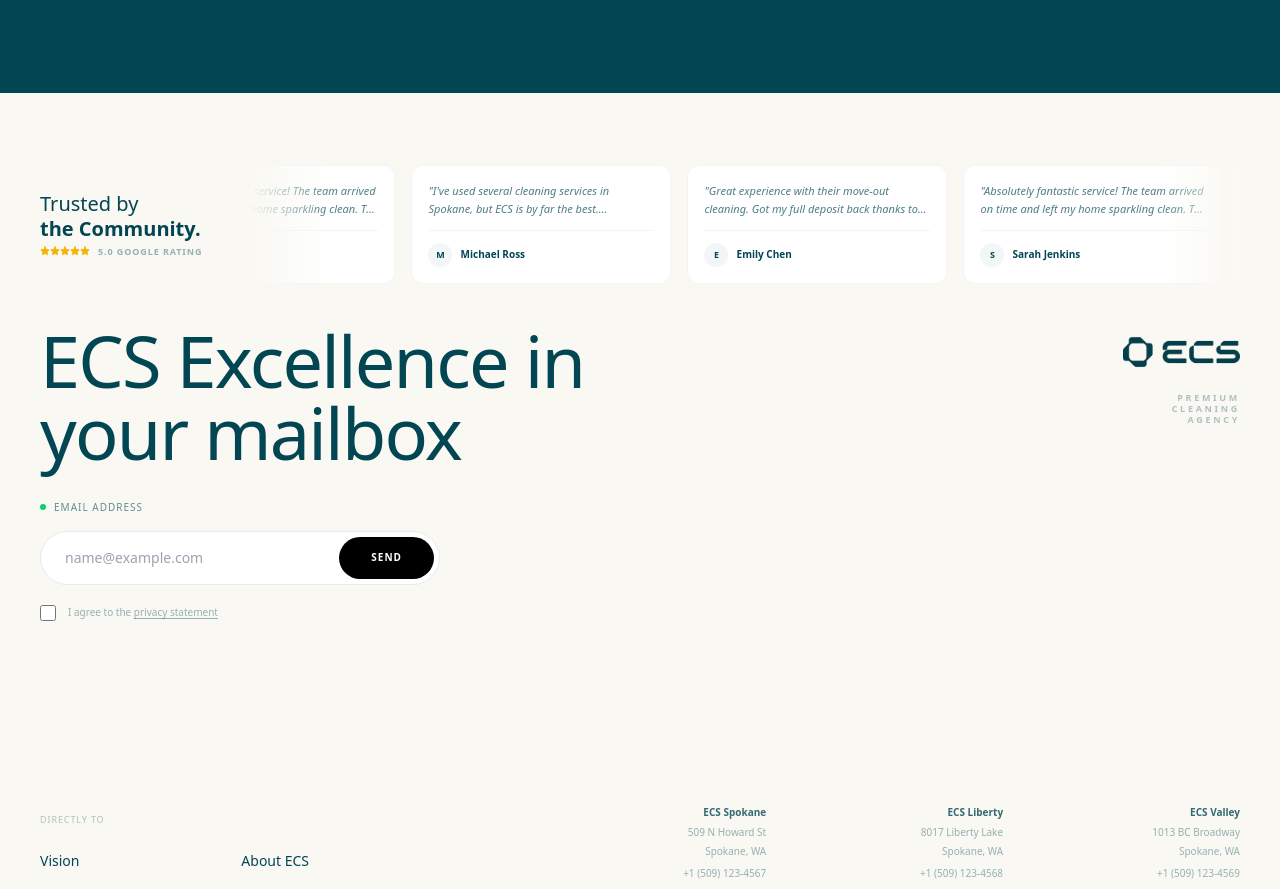
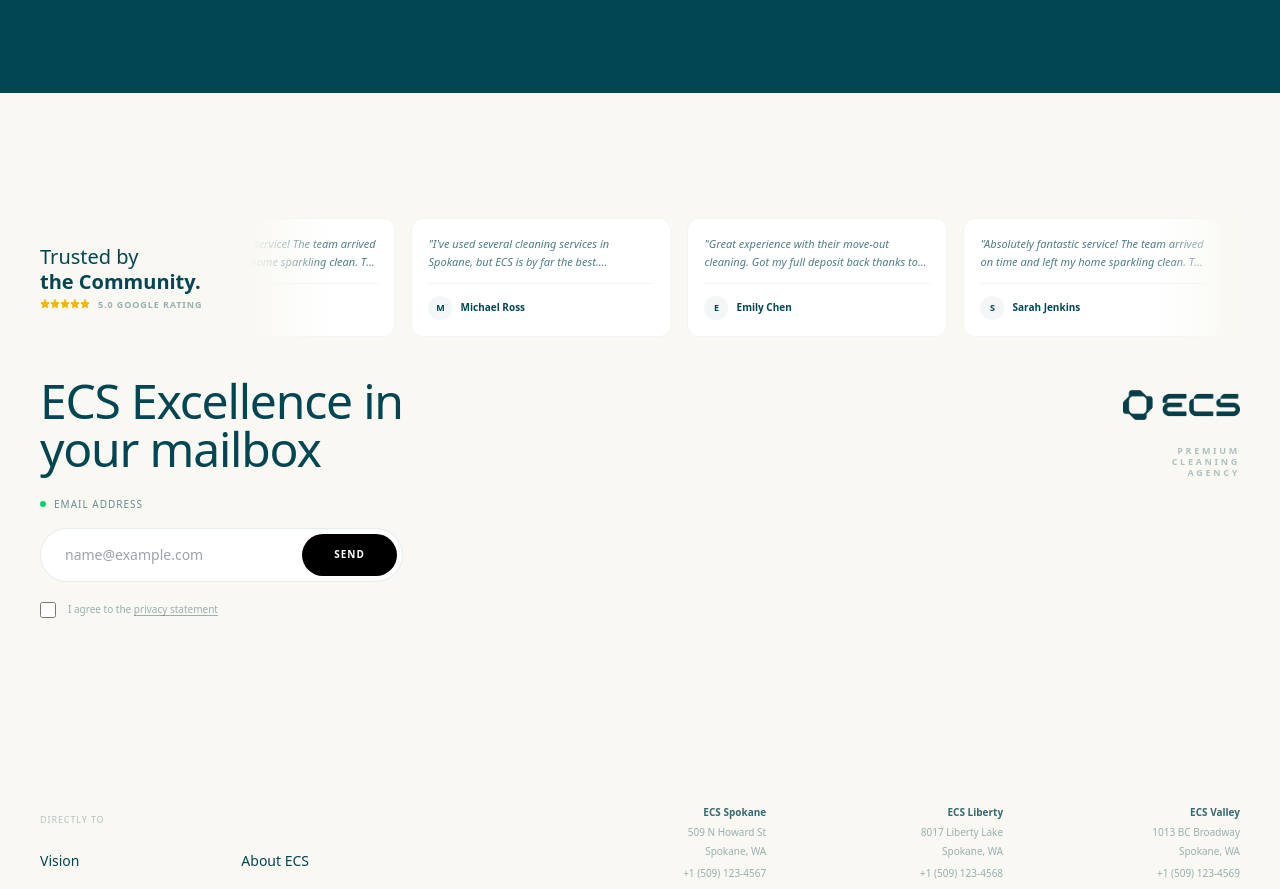
Before and after one commit to renatoquerales28-byte/extreme-cleaning-next, a Next.js app: page / in a window 1280 px wide. Shown: the part 2980-3869 px from the top of the page. Built offline with nearby package versions, Linux system fonts and the light colour scheme.

Commit message:
UI: Fix footer cut off by header and adjust title size for perfect frame

```diff
--- a/src/components/landing/FooterSection.tsx
+++ b/src/components/landing/FooterSection.tsx
@@ -11,8 +11,8 @@ export default function FooterSection() {
     return (
         <footer id="footer" className="w-full bg-[#F9F8F2] text-[#024653] lg:h-screen min-h-[850px] flex flex-col justify-start relative z-10 overflow-hidden snap-start">
 
-            {/* --- SOCIAL PROOF MARQUEE (Reduced top padding further) --- */}
-            <div className="w-full bg-transparent pt-8 pb-6">
+            {/* --- SOCIAL PROOF MARQUEE (Increased to clear fixed header) --- */}
+            <div className="w-full bg-transparent pt-[85px] pb-6">
                 <div className="max-w-[1700px] mx-auto px-6 lg:px-10">
                     <div className="flex flex-col lg:flex-row lg:items-center gap-8 lg:gap-12">
                         {/* Title Block */}
@@ -71,8 +71,8 @@ export default function FooterSection() {
                 <div className="flex flex-col lg:flex-row justify-between items-start gap-12 lg:gap-0">
 
                     {/* Newsletter Side */}
-                    <div className="space-y-8 max-w-xl">
-                        <h2 className="text-4xl lg:text-7xl font-light leading-tight tracking-tight">
+                    <div className="space-y-6 max-w-xl">
+                        <h2 className="text-4xl lg:text-5xl font-light leading-tight tracking-tight">
                             ECS Excellence in <br />
                             your mailbox
                         </h2>
```
